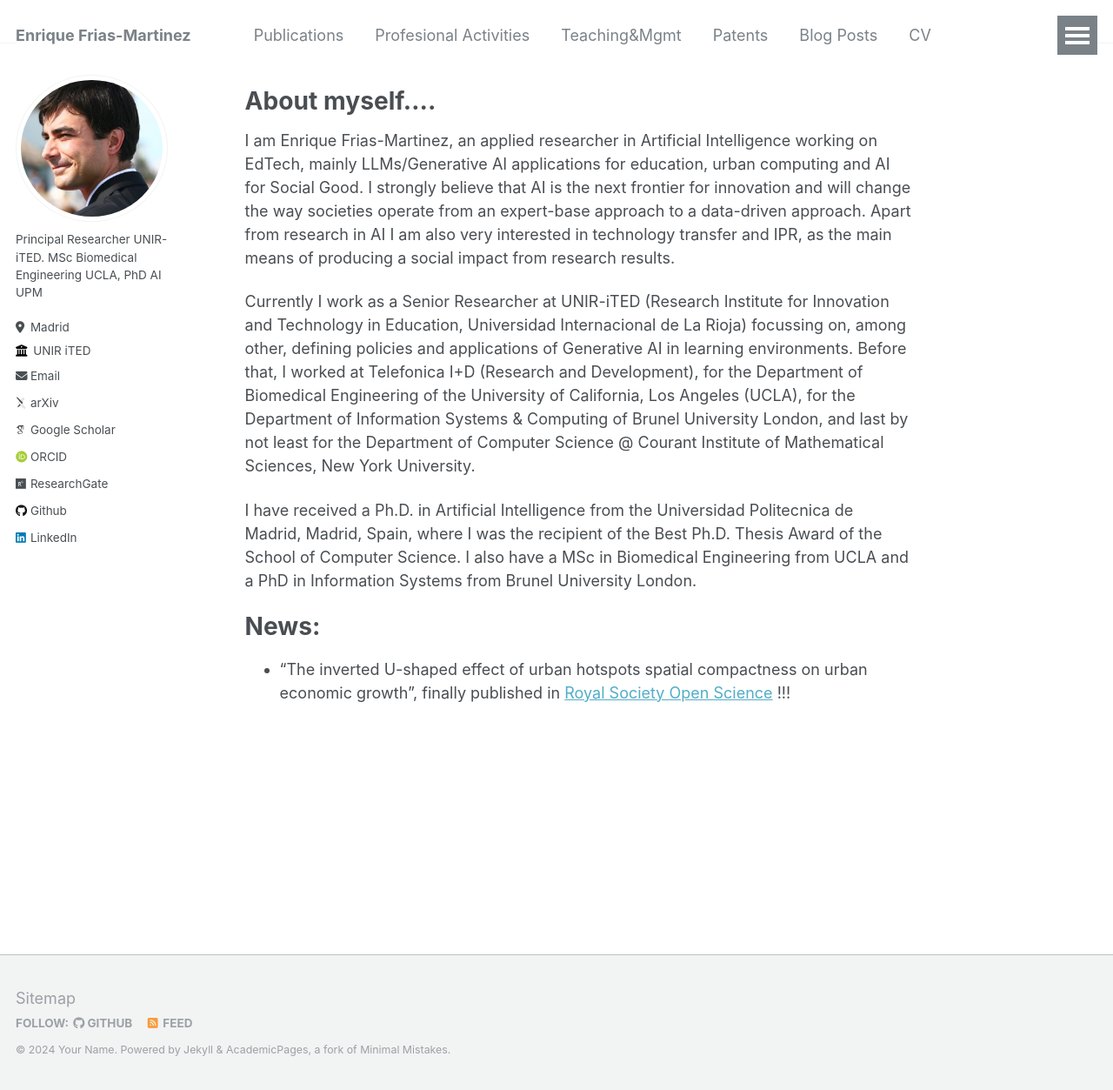
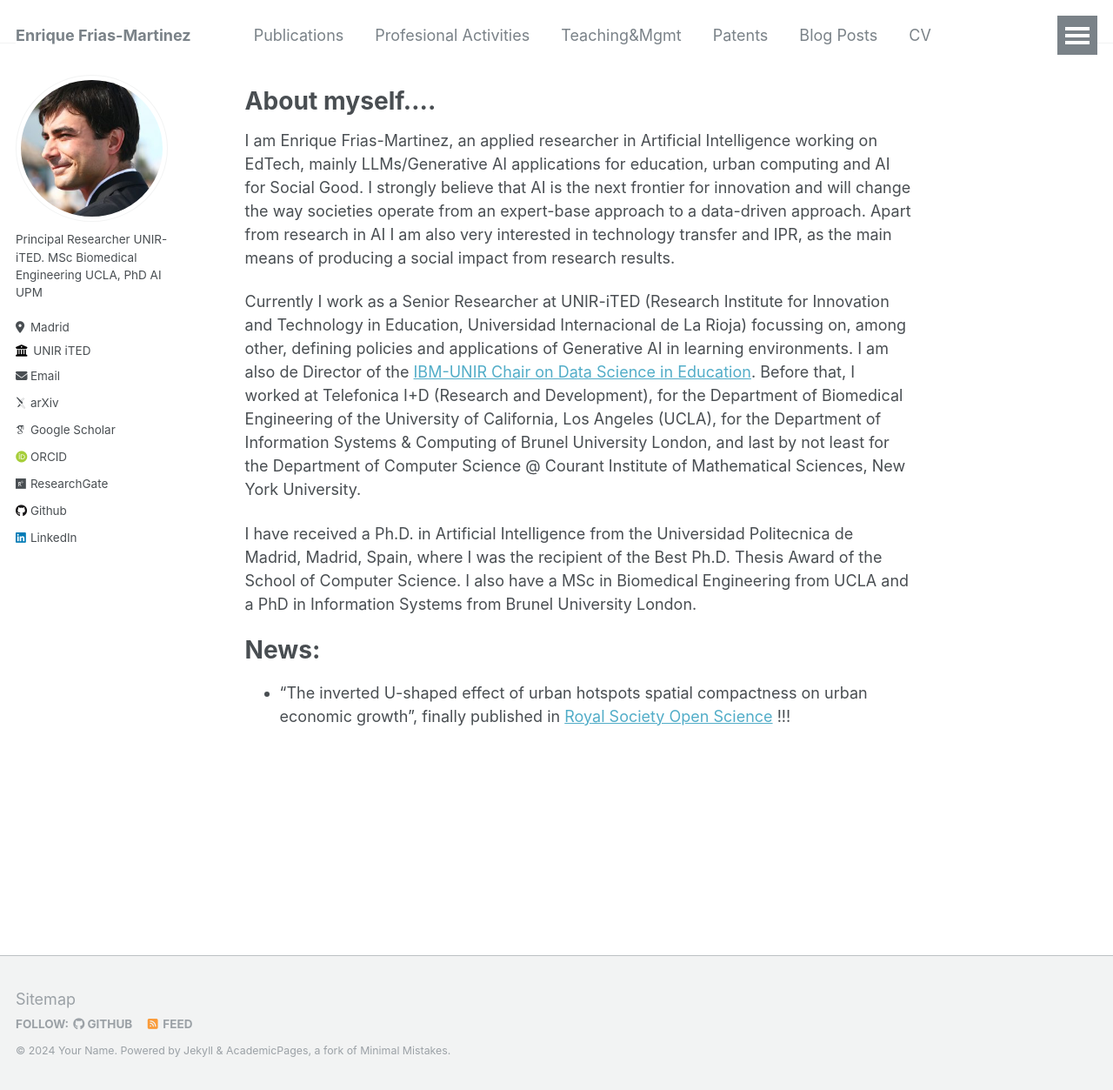
Before and after one commit to ENriqueFRiasM/enriquefriasm.github.io, a Jekyll site: the page built from _pages/about.md, in a window 1280 px wide and 1253 px high. Shown: the whole window at 87% size. Built offline with Jekyll 4.4.1, drawn with Linux system fonts in a browser that asks for light colours; some web fonts are replaced.

Commit message:
Update about.md

```diff
--- a/_pages/about.md
+++ b/_pages/about.md
@@ -9,7 +9,7 @@ redirect_from:
 # About myself....
 I am Enrique Frias-Martinez, an applied researcher in Artificial Intelligence working on EdTech, mainly LLMs/Generative AI applications for education, urban computing and AI for Social Good. I strongly believe that AI is the next frontier for innovation and will change the way societies operate from an expert-base approach to a data-driven approach. Apart from research in AI I am also very interested in technology transfer and IPR, as the main means of producing a social impact from research results.
 
-Currently I work as a Senior Researcher at UNIR-iTED (Research Institute for Innovation and Technology in Education, Universidad Internacional de La Rioja) focussing on, among other, defining policies and applications of Generative AI in learning environments. Before that, I worked at Telefonica I+D (Research and Development), for the Department of Biomedical Engineering of the University of California, Los Angeles (UCLA), for the Department of Information Systems & Computing of Brunel University London, and last by not least for the Department of Computer Science @ Courant Institute of Mathematical Sciences, New York University.
+Currently I work as a Senior Researcher at UNIR-iTED (Research Institute for Innovation and Technology in Education, Universidad Internacional de La Rioja) focussing on, among other, defining policies and applications of Generative AI in learning environments. I am also de Director of the [IBM-UNIR Chair on Data Science in Education](http://research.unir.net/ibmchair/?lang=en). Before that, I worked at Telefonica I+D (Research and Development), for the Department of Biomedical Engineering of the University of California, Los Angeles (UCLA), for the Department of Information Systems & Computing of Brunel University London, and last by not least for the Department of Computer Science @ Courant Institute of Mathematical Sciences, New York University.
 
 I have received a Ph.D. in Artificial Intelligence from the Universidad Politecnica de Madrid, Madrid, Spain, where I was the recipient of the Best Ph.D. Thesis Award of the School of Computer Science. I also have a MSc in Biomedical Engineering from UCLA and a PhD in Information Systems from Brunel University London.
 
```
